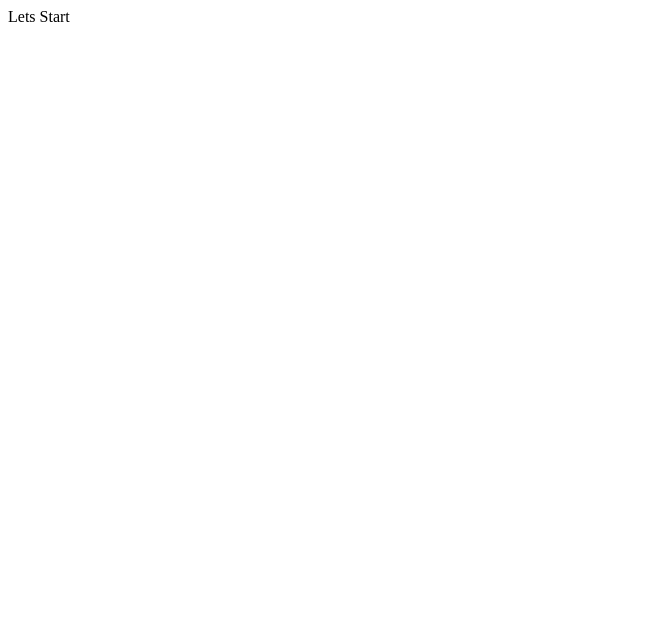
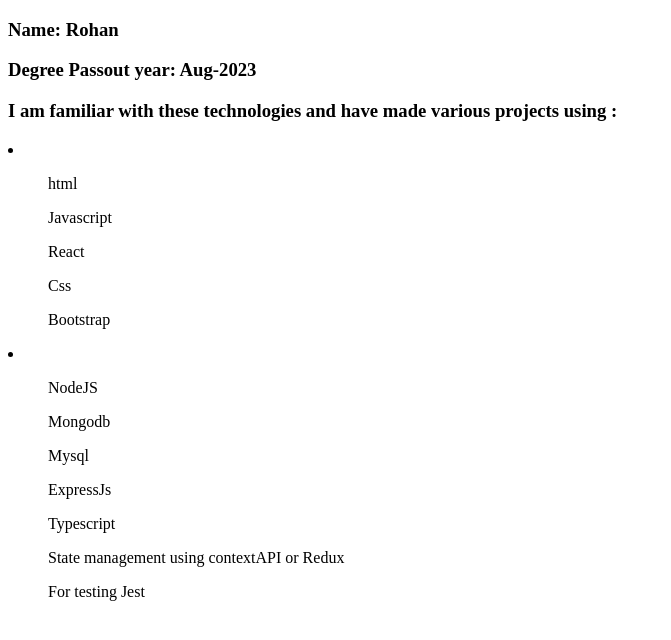
Before and after one commit to rohankishorneog/uqe4n7auq8sg3lcn, a React (Create React App) app: page / in a window 1280 px wide. Shown: the top 640 px of the page, without its empty margins (0-671 px from the left). Built offline with nearby package versions, Linux system fonts and the light colour scheme.

Commit message:
Added the routes to the landing page

```diff
--- a/src/App.js
+++ b/src/App.js
@@ -1,10 +1,11 @@
-
+import { Routes, Route } from "react-router";
+import LandingPage from "./Pages/LandingPage/LandingPage";
 
 function App() {
   return (
-    <div >
-     Lets Start
-    </div>
+    <Routes>
+      <Route exact path="/"  element={<LandingPage/>}></Route>
+    </Routes>
   );
 }
 
```
